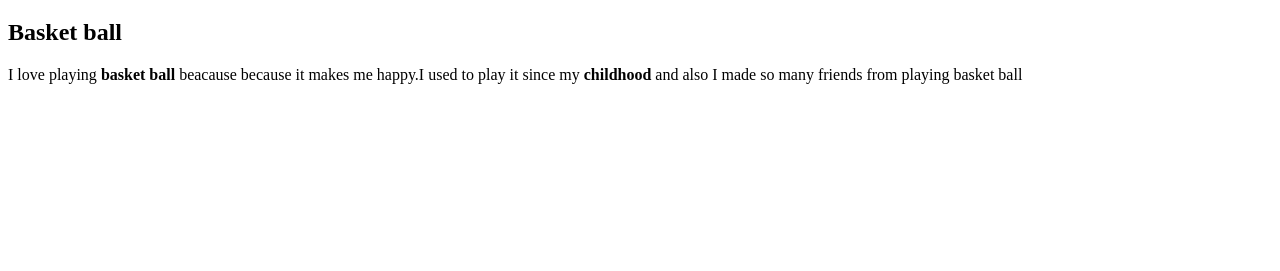
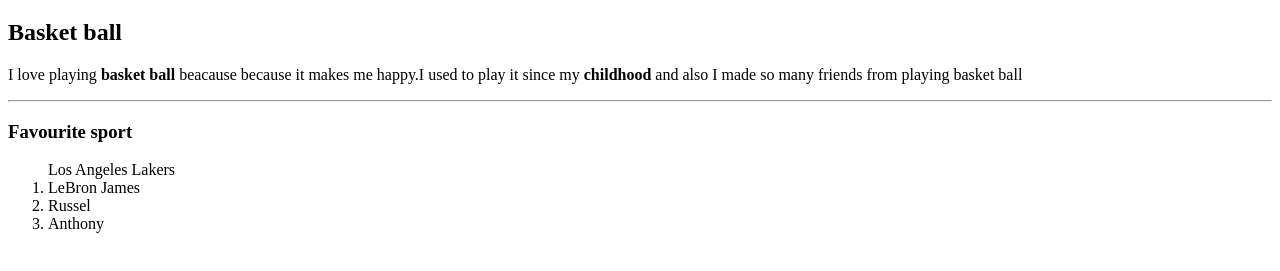
Before and after one commit to 44-563-Web-Apps-S23/44563-webapps-assignment-3-kallapavankumarreddy, a plain HTML site: page index.html in a window 1280 px wide. Shown: the part 61-332 px from the top of the page. Drawn offline with Linux system fonts and the light colour scheme.

Commit message:
Update index.html

```diff
--- a/index.html
+++ b/index.html
@@ -10,7 +10,13 @@
 <p> I love playing <b>basket ball</b> beacause because it makes me happy.I used to play it since
     my <b>childhood</b> and also I made so many friends from playing basket ball
 </p>
-
-
+<hr>
+<h3>Favourite sport</h3>
+<ol>
+    Los Angeles Lakers
+    <li>LeBron James</li>
+    <li>Russel</li>
+    <li>Anthony</li>
+</ol>
 </body>
 </html>
```
